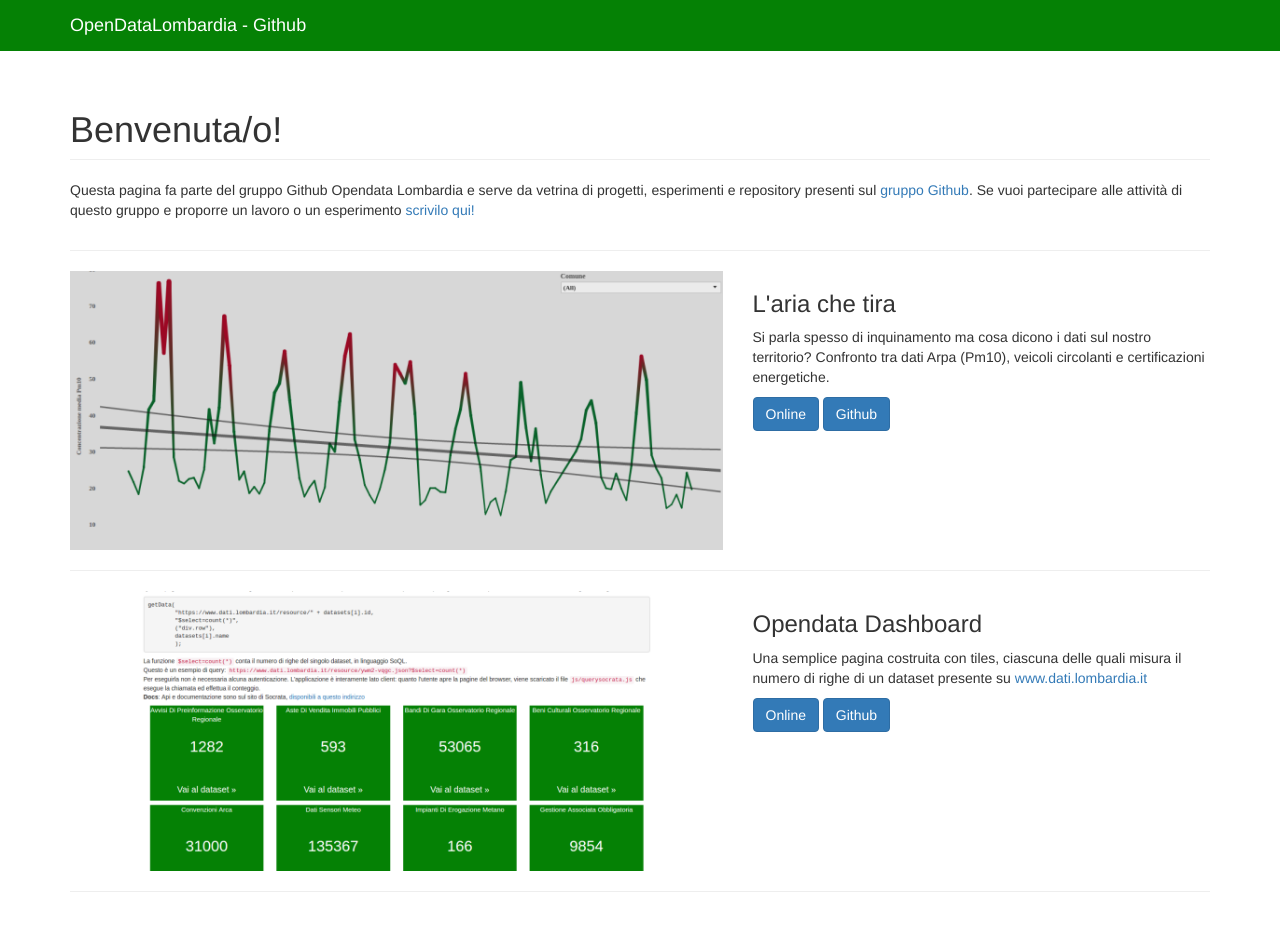
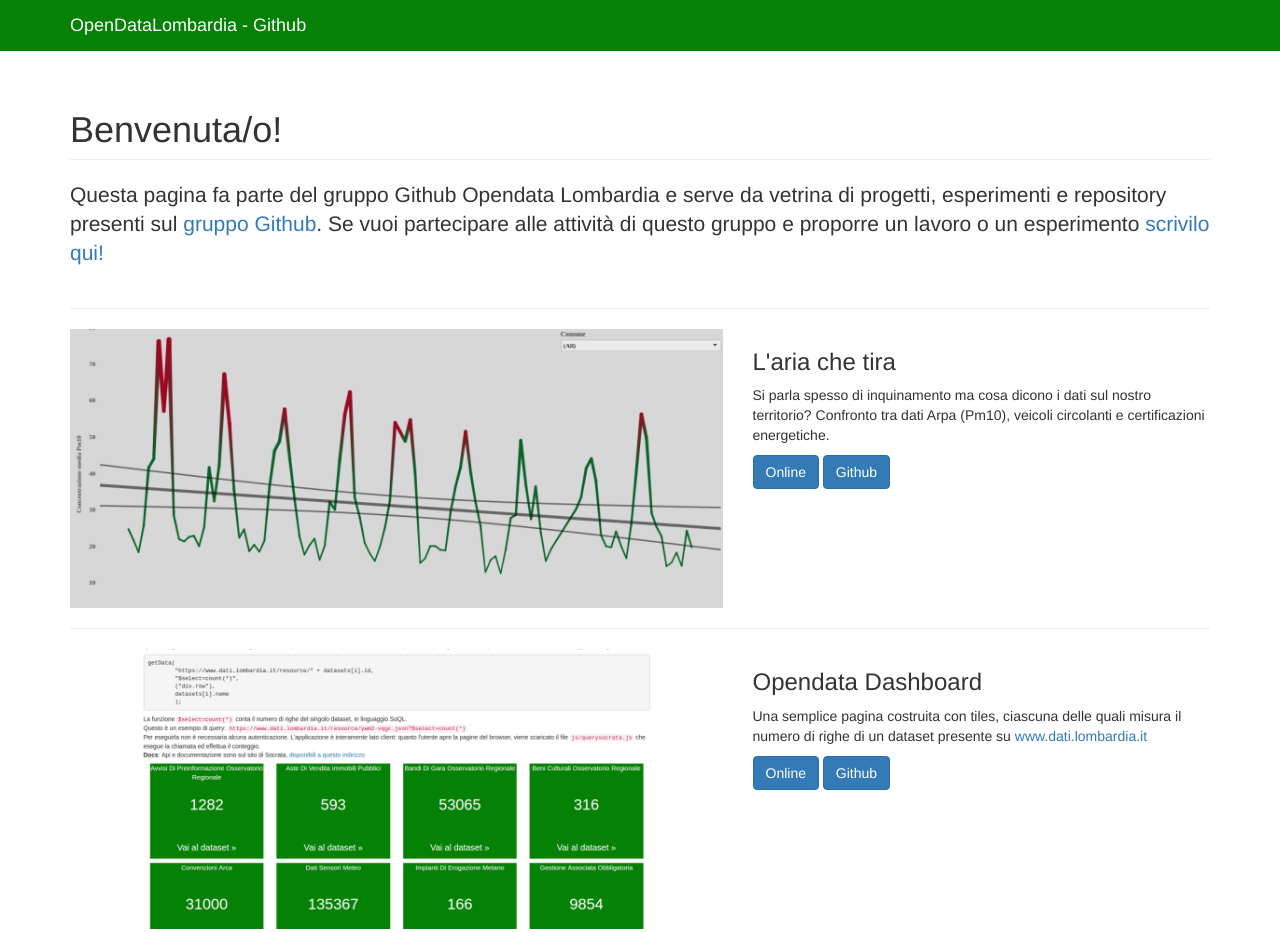
Before and after one commit to opendatalombardia/opendatalombardia.github.io, a plain HTML site: page index.html in a window 1280 px wide. Shown: the top 932 px of the page. Drawn offline with Linux system fonts and the light colour scheme.

Commit message:
classe 'lead' nel sommario

```diff
--- a/index.html
+++ b/index.html
@@ -72,7 +72,7 @@
         <div class="row">
             <div class="col-lg-12">
                 <h1 class="page-header">Benvenuta/o!</h1>
-                    <p>Questa pagina fa parte del gruppo Github Opendata Lombardia e serve da vetrina di progetti, esperimenti e repository presenti sul <a href="https://github.com/opendatalombardia" target="_blank"> gruppo Github</a>. Se vuoi partecipare alle attività di questo gruppo e proporre un lavoro o un esperimento <a href="https://github.com/opendatalombardia/opendatalombardia.github.io/issues/1" target="_blank">scrivilo qui!</a>
+                    <p class="lead">Questa pagina fa parte del gruppo Github Opendata Lombardia e serve da vetrina di progetti, esperimenti e repository presenti sul <a href="https://github.com/opendatalombardia" target="_blank"> gruppo Github</a>. Se vuoi partecipare alle attività di questo gruppo e proporre un lavoro o un esperimento <a href="https://github.com/opendatalombardia/opendatalombardia.github.io/issues/1" target="_blank">scrivilo qui!</a>
             </div>
         </div>
         <!-- /.row -->
```
